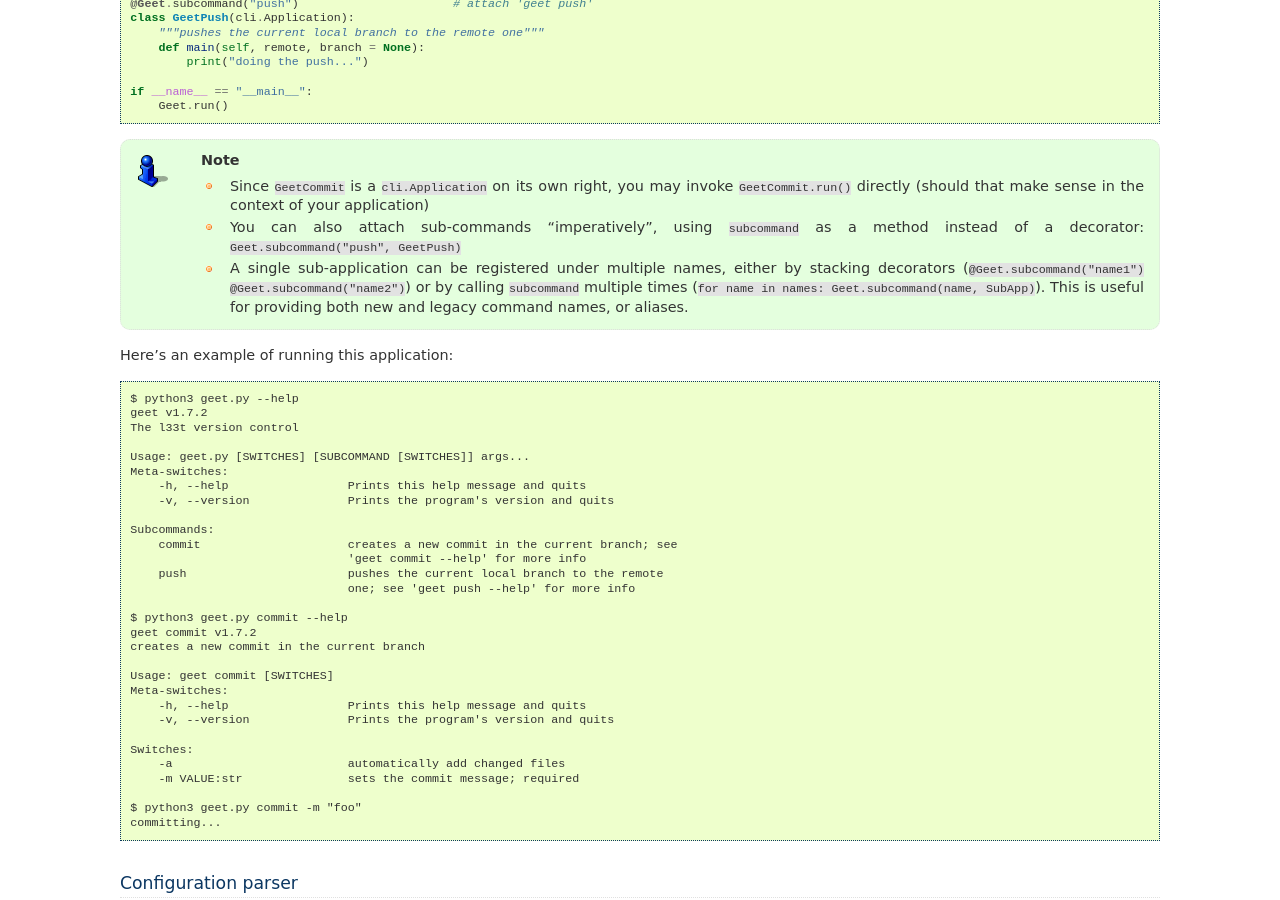
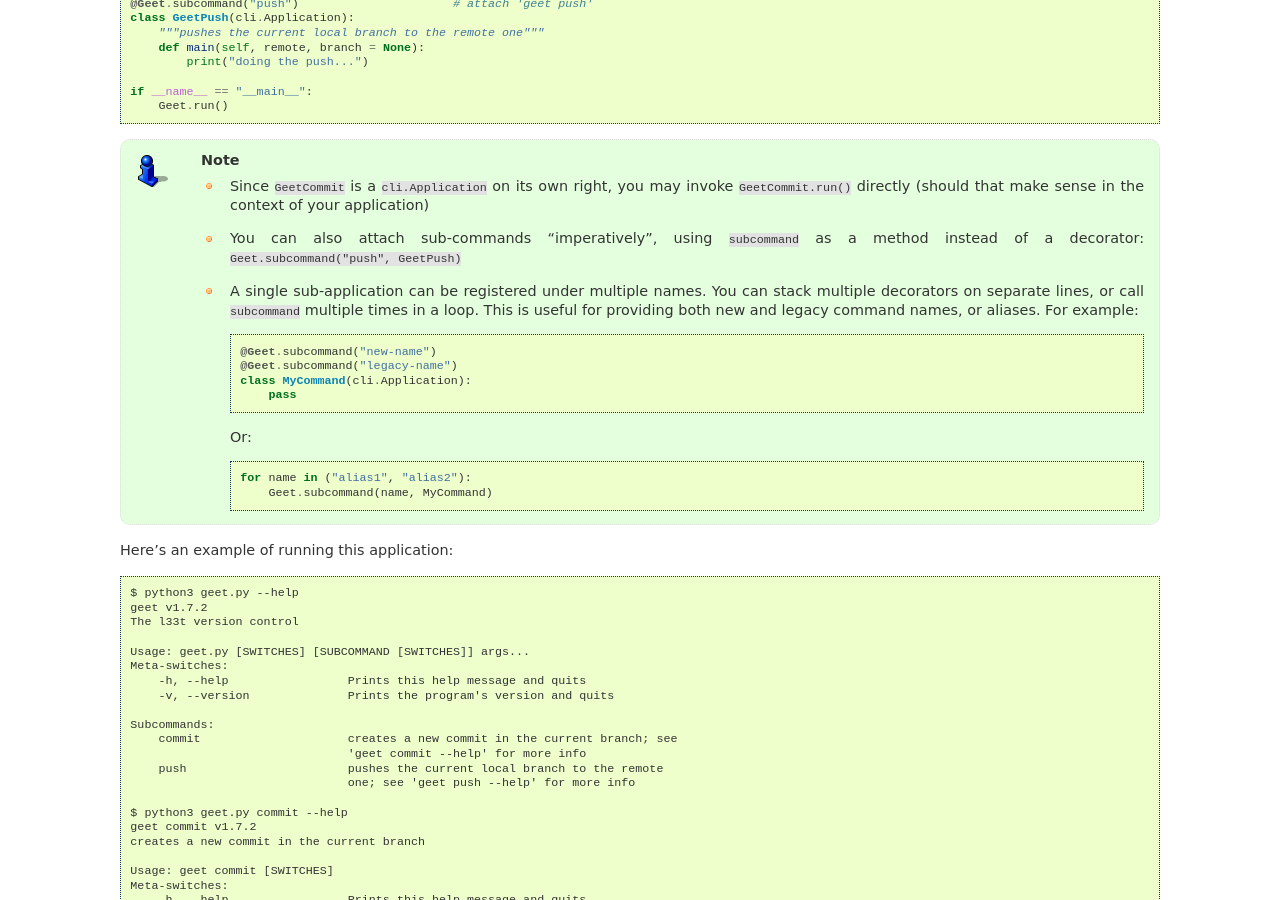
Before and after one commit to tomerfiliba/plumbum, a Sphinx documentation site: the page built from docs/cli.rst, in a window 1280 px wide and 900 px high, scrolled down 8306 px. Built offline with Sphinx 7.4.7, drawn with Linux system fonts in a browser that asks for light colours; the version number could not be read and is left out.

Commit message:
Improve documentation formatting with code examples
Co-authored-by: henryiii <4616906+henryiii@users.noreply.github.com>

```diff
--- a/docs/cli.rst
+++ b/docs/cli.rst
@@ -523,10 +523,19 @@ attached to the root application using the ``subcommand`` decorator ::
       ``GeetCommit.run()`` directly (should that make sense in the context of your application)
     * You can also attach sub-commands "imperatively", using ``subcommand`` as a method instead
       of a decorator: ``Geet.subcommand("push", GeetPush)``
-    * A single sub-application can be registered under multiple names, either by stacking
-      decorators (``@Geet.subcommand("name1") @Geet.subcommand("name2")``) or by calling
-      ``subcommand`` multiple times (``for name in names: Geet.subcommand(name, SubApp)``).
-      This is useful for providing both new and legacy command names, or aliases.
+    * A single sub-application can be registered under multiple names. You can stack
+      multiple decorators on separate lines, or call ``subcommand`` multiple times in a loop.
+      This is useful for providing both new and legacy command names, or aliases. For example::
+
+          @Geet.subcommand("new-name")
+          @Geet.subcommand("legacy-name")
+          class MyCommand(cli.Application):
+              pass
+
+      Or::
+
+          for name in ("alias1", "alias2"):
+              Geet.subcommand(name, MyCommand)
 
 Here's an example of running this application::
 
```
